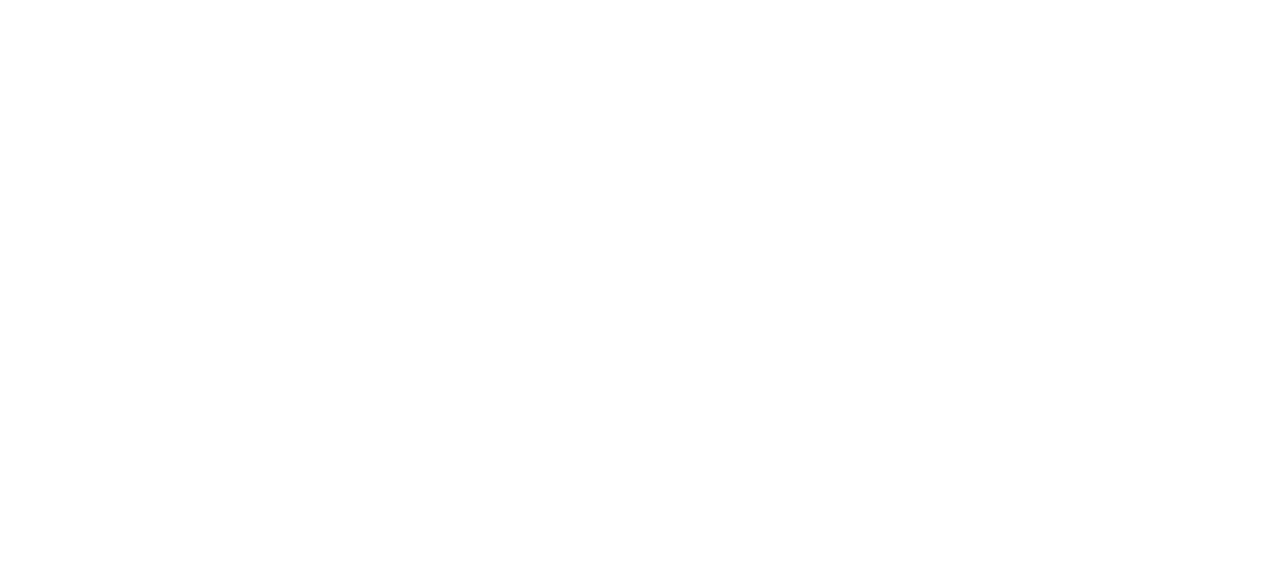
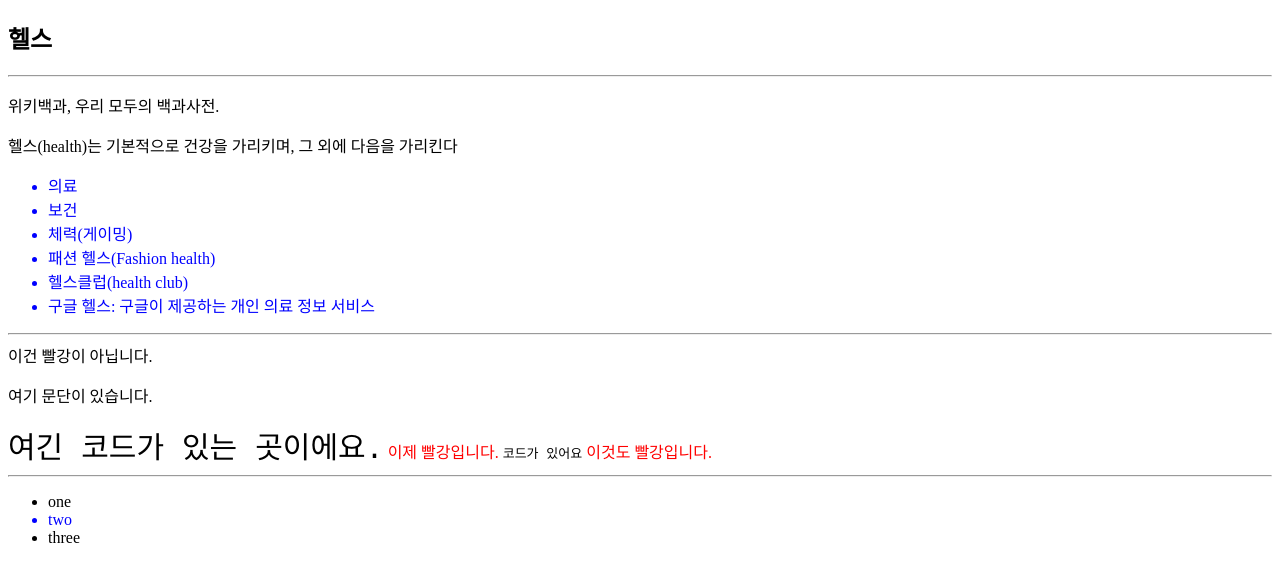
Before and after one commit to chaeyn/web-basic, a plain HTML site: page learn-css/2_3_selector-combination.html in a window 1280 px wide. Drawn offline with Linux system fonts and the light colour scheme.

Commit message:
Update 2_3_selector-combination.html

```diff
--- a/learn-css/2_3_selector-combination.html
+++ b/learn-css/2_3_selector-combination.html
@@ -4,6 +4,60 @@
     <meta charset="UTF-8" />
     <meta name="viewport" content="width=device-width, initial-scale=1.0" />
     <title>Selector combination</title>
+    <style>
+      /* 자손 결합자 */
+      /* section li {
+        color: blue;
+      }
+      section span {
+        color: red;
+      } */
+      section > ul > li {
+        color: blue;
+      }
+      /* 일반 형제 결합자 */
+      p ~ span {
+        color: red;
+      }
+      /* 인접 형제 결합자 */
+      p + code {
+        font-size: 30px;
+      }
+      .first + li {
+        color: blue;
+      }
+    </style>
   </head>
-  <body></body>
+  <body>
+    <section>
+      <h1>헬스</h1>
+      <hr />
+      <p>위키백과, 우리 모두의 백과사전.</p>
+      <p>헬스(health)는 기본적으로 건강을 가리키며, 그 외에 다음을 가리킨다</p>
+      <ul>
+        <li>의료</li>
+        <li>보건</li>
+        <li>체력(게이밍)</li>
+        <li>패션 헬스(Fashion health)</li>
+        <li>헬스클럽(health club)</li>
+        <li>구글 헬스: <span>구글</span>이 제공하는 개인 의료 정보 서비스</li>
+      </ul>
+    </section>
+    <hr />
+
+    <section>
+      <span>이건 빨강이 아닙니다.</span>
+      <p>여기 문단이 있습니다.</p>
+      <code>여긴 코드가 있는 곳이에요.</code>
+      <span>이제 빨강입니다.</span>
+      <code>코드가 있어요</code>
+      <span>이것도 빨강입니다.</span>
+    </section>
+    <hr />
+    <ul>
+      <li class="first">one</li>
+      <li>two</li>
+      <li>three</li>
+    </ul>
+  </body>
 </html>
```
